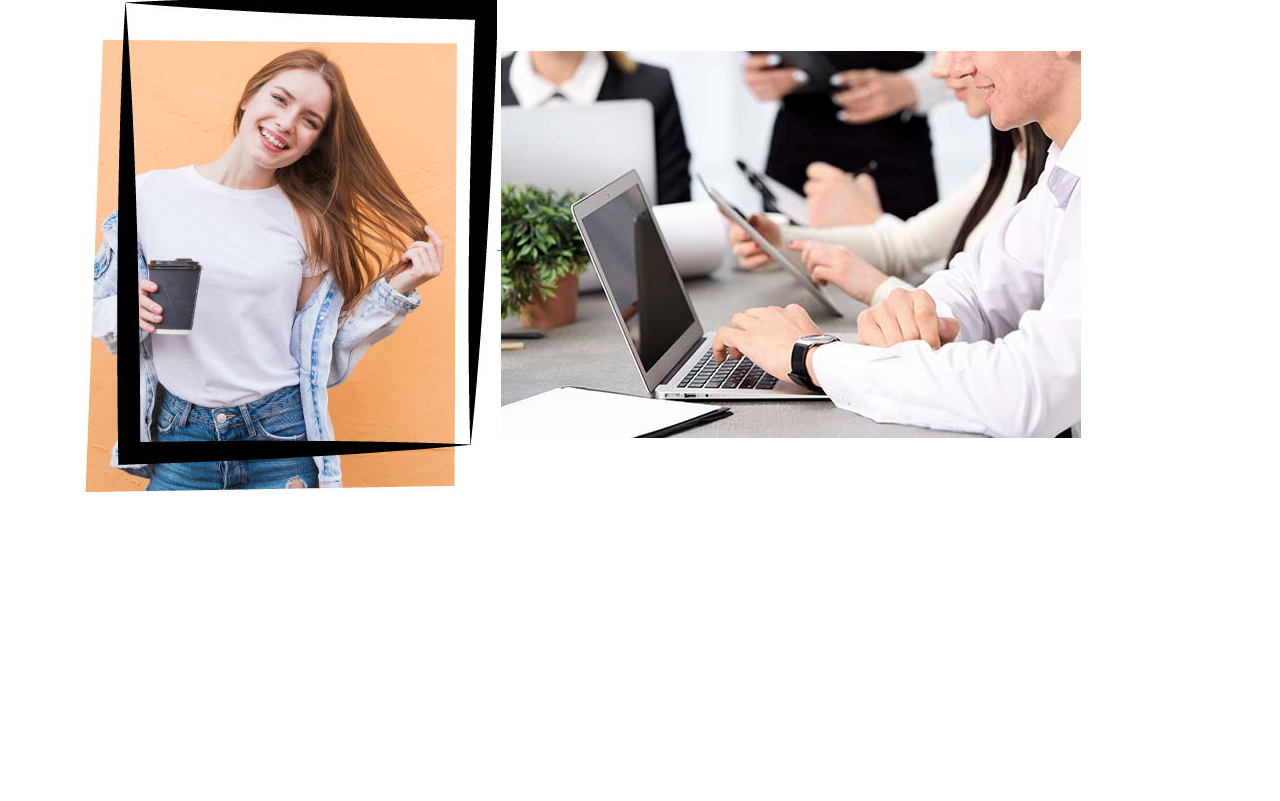
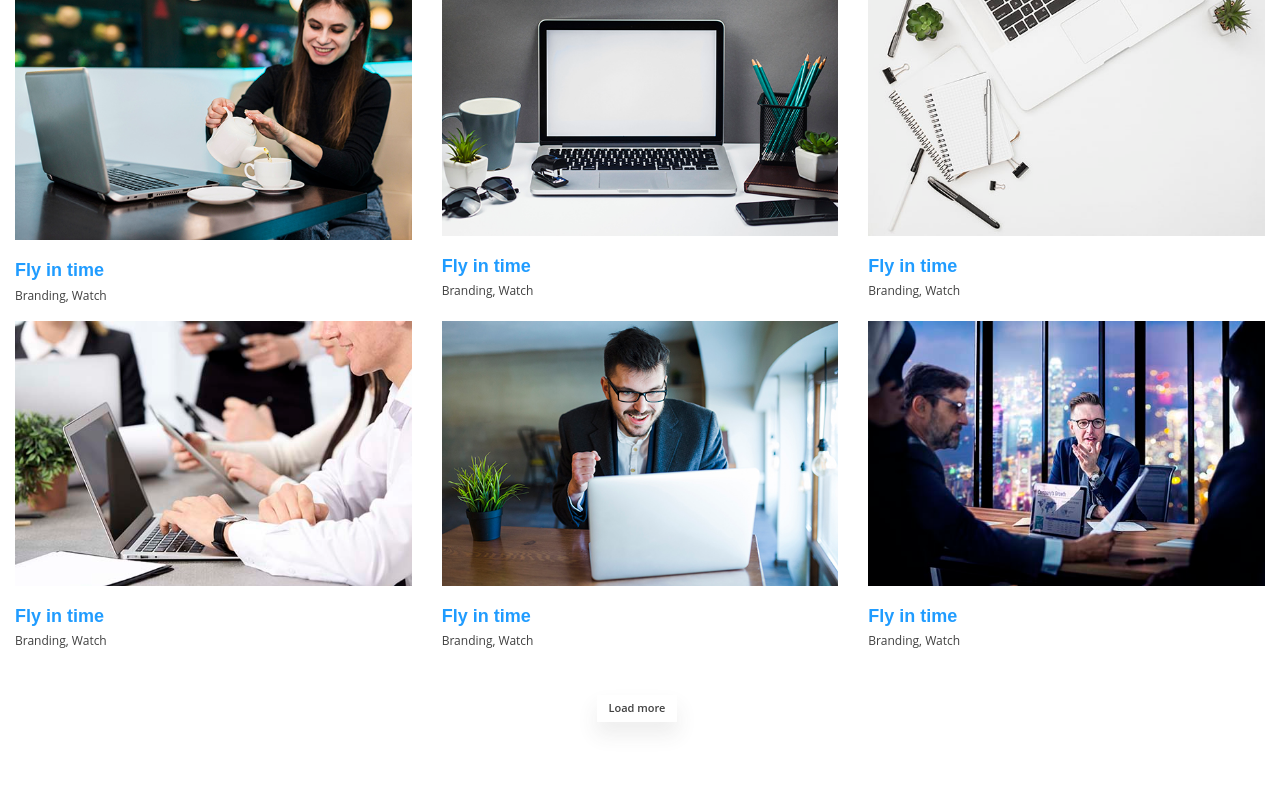
Before and after one commit to webDeveloper67/portfolio-v3, a website built with webpack: page index.ejs in a window 1280 px wide. Shown: the part 698-1499 px from the top of the page. Before the commit the page ends 1190 px from the top, so only its background shows below. Built offline with nearby package versions, Linux system fonts and the light colour scheme.

Commit message:
adding gallery with fancybox

```diff
--- /dev/null
+++ b/assets/styles/_gallery.scss
@@ -0,0 +1,14 @@
+.portfolio-card-footer {
+	.info-title {
+		margin-top: 20px;
+		margin-bottom: 5px;
+		color: #343a40;
+		display: block;
+	}
+
+	a {
+		text: {
+			decoration: none;
+		}
+	}
+}
--- a/assets/styles/index.scss
+++ b/assets/styles/index.scss
@@ -7,6 +7,7 @@
 @import "./dropdown";
 @import "./s-button";
 @import "./buttons";
+@import "./gallery";
 
 // Font Awesome Scss
 $fa-font-path: "~@fortawesome/fontawesome-free/webfonts";
--- a/index.ejs
+++ b/index.ejs
@@ -272,6 +272,90 @@
             </div>
         </div>
     </section>
+
+    <!--    Filterable Gallery-->
+    <section class="slice slice-lg">
+        <div class="container-fluid">
+            <div class="row">
+                <div class="col-xl-4 col-md-6">
+                    <div class="portfolio-card-body">
+                        <a class="portfolio-card-header" href="<%=require('./assets/images/puring-tea.jpg')%>"
+                            data-fancybox="gallery" data-caption="Caption for single image">
+                            <img src="<%=require('./assets/images/puring-tea.jpg')%>" alt="" class="img-fluid">
+                        </a>
+                        <div class="portfolio-card-footer">
+                            <h6 class="info-title"><a href="#" title="">Fly in time</a></h6>
+                            <p class="text-sm">Branding, Watch</p>
+                        </div>
+                    </div>
+                </div>
+                <div class="col-xl-4 col-md-6">
+                    <div class="portfolio-card-body">
+                        <a class="portfolio-card-header" href="<%=require('./assets/images/laptop.jpg')%>"
+                            data-fancybox="gallery" data-caption="Caption for single image">
+                            <img src="<%=require('./assets/images/laptop.jpg')%>" alt="" class="img-fluid">
+                        </a>
+                        <div class="portfolio-card-footer">
+                            <h6 class="info-title"><a href="#" title="">Fly in time</a></h6>
+                            <p class="text-sm">Branding, Watch</p>
+                        </div>
+                    </div>
+                </div>
+                <div class="col-xl-4 col-md-6">
+                    <div class="portfolio-card-body">
+                        <a class="portfolio-card-header" href="<%=require('./assets/images/laptop-thumb.jpg')%>"
+                            data-fancybox="gallery" data-caption="Caption for single image">
+                            <img src="<%=require('./assets/images/laptop-thumb.jpg')%>" alt="" class="img-fluid">
+                        </a>
+                        <div class="portfolio-card-footer">
+                            <h6 class="info-title"><a href="#" title="">Fly in time</a></h6>
+                            <p class="text-sm">Branding, Watch</p>
+                        </div>
+                    </div>
+                </div>
+                <div class="col-xl-4 col-md-6">
+                    <div class="portfolio-card-body">
+                        <a class="portfolio-card-header" href="<%=require('./assets/images/searching.jpg')%>"
+                            data-fancybox="gallery" data-caption="Caption for single image">
+                            <img src="<%=require('./assets/images/searching.jpg')%>" alt="" class="img-fluid">
+                        </a>
+                        <div class="portfolio-card-footer">
+                            <h6 class="info-title"><a href="#" title="">Fly in time</a></h6>
+                            <p class="text-sm">Branding, Watch</p>
+                        </div>
+                    </div>
+                </div>
+                <div class="col-xl-4 col-md-6">
+                    <div class="portfolio-card-body">
+                        <a class="portfolio-card-header" href="<%=require('./assets/images/success.jpg')%>"
+                            data-fancybox="gallery" data-caption="Caption for single image">
+                            <img src="<%=require('./assets/images/success.jpg')%>" alt="" class="img-fluid">
+                        </a>
+                        <div class="portfolio-card-footer">
+                            <h6 class="info-title"><a href="#" title="">Fly in time</a></h6>
+                            <p class="text-sm">Branding, Watch</p>
+                        </div>
+                    </div>
+                </div>
+                <div class="col-xl-4 col-md-6">
+                    <div class="portfolio-card-body">
+                        <a class="portfolio-card-header" href="<%=require('./assets/images/talking-man.jpg')%>"
+                            data-fancybox="gallery" data-caption="Caption for single image">
+                            <img src="<%=require('./assets/images/talking-man.jpg')%>" alt="" class="img-fluid">
+                        </a>
+                        <div class="portfolio-card-footer">
+                            <h6 class="info-title"><a href="#" title="">Fly in time</a></h6>
+                            <p class="text-sm">Branding, Watch</p>
+                        </div>
+                    </div>
+                </div>
+            </div>
+            <!-- Load more -->
+            <div class="mt-4 text-center">
+                <a href="#" class="tag-link">Load more</a>
+            </div>
+        </div>
+    </section>
     <div class="content">
         <h1>Webpack Boilerplate</h1>
         <h3>Replace this page with your own code</h3>
```
